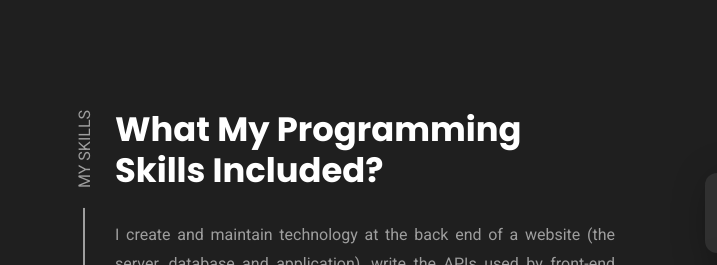
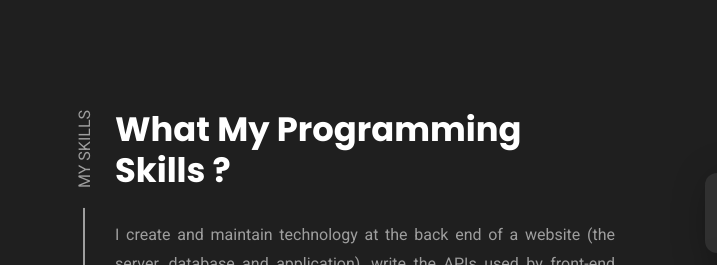
Before and after one commit to safaa-kh/safaa-kh.github.io, a plain HTML site: page index.html in a window 1280 px wide. Shown: the part 190-455 px from the top of the page, 0-717 px from the left. Drawn offline with nearby package versions, Linux system fonts and the light colour scheme; a web font is replaced by a local one.

Commit message:
3-10-2022 1th

```diff
--- a/index.html
+++ b/index.html
@@ -107,7 +107,7 @@
 
           <p class="section-subtitle">My skills</p>
 
-          <h2 class="h3 section-title">What My Programming Skills Included?</h2>
+          <h2 class="h3 section-title">What My Programming Skills ?</h2>
 
           <p class="section-text">
             I create and maintain technology at the back end of a website
```
